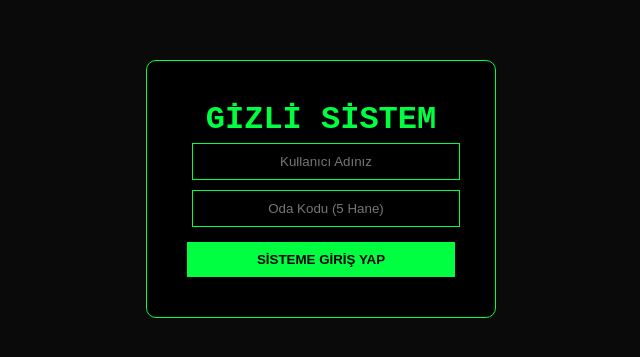
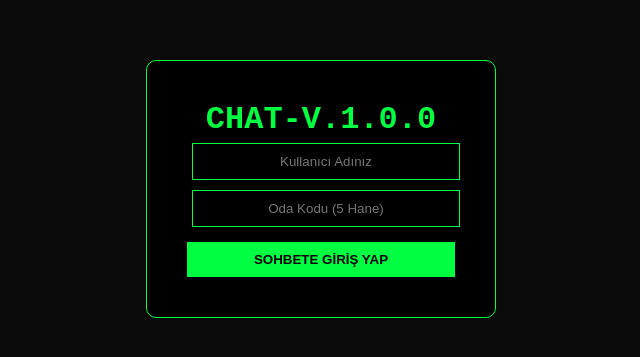
Before and after one commit to acarhasanyigit4185-dot/Chat-v.1.0.0, a website: page public/index.html in a window 1280 px wide. Shown: the part 211-568 px from the top of the page, without its empty margins (319-959 px from the left). Drawn offline with nearby package versions, Linux system fonts and the light colour scheme; no server answers.

Commit message:
Update index.html

```diff
--- a/public/index.html
+++ b/public/index.html
@@ -3,7 +3,7 @@
 <head>
     <meta charset="UTF-8">
     <meta name="viewport" content="width=device-width, initial-scale=1.0">
-    <title>Gizli Chat V1</title>
+    <title>Chat V1</title>
     <script src="/socket.io/socket.io.js"></script>
     <script src="https://cdnjs.cloudflare.com/ajax/libs/crypto-js/4.1.1/crypto-js.min.js"></script>
     <style>
@@ -46,10 +46,10 @@
 
     <!-- GİRİŞ -->
     <div id="login-screen">
-        <h1>GİZLİ SİSTEM</h1>
+        <h1>CHAT-V.1.0.0</h1>
         <input type="text" id="username" placeholder="Kullanıcı Adınız" maxlength="15">
         <input type="text" id="roomCode" maxlength="5" placeholder="Oda Kodu (5 Hane)">
-        <button onclick="requestJoin()">SİSTEME GİRİŞ YAP</button>
+        <button onclick="requestJoin()">SOHBETE GİRİŞ YAP</button>
     </div>
 
     <!-- BEKLEME EKRANI -->
```
